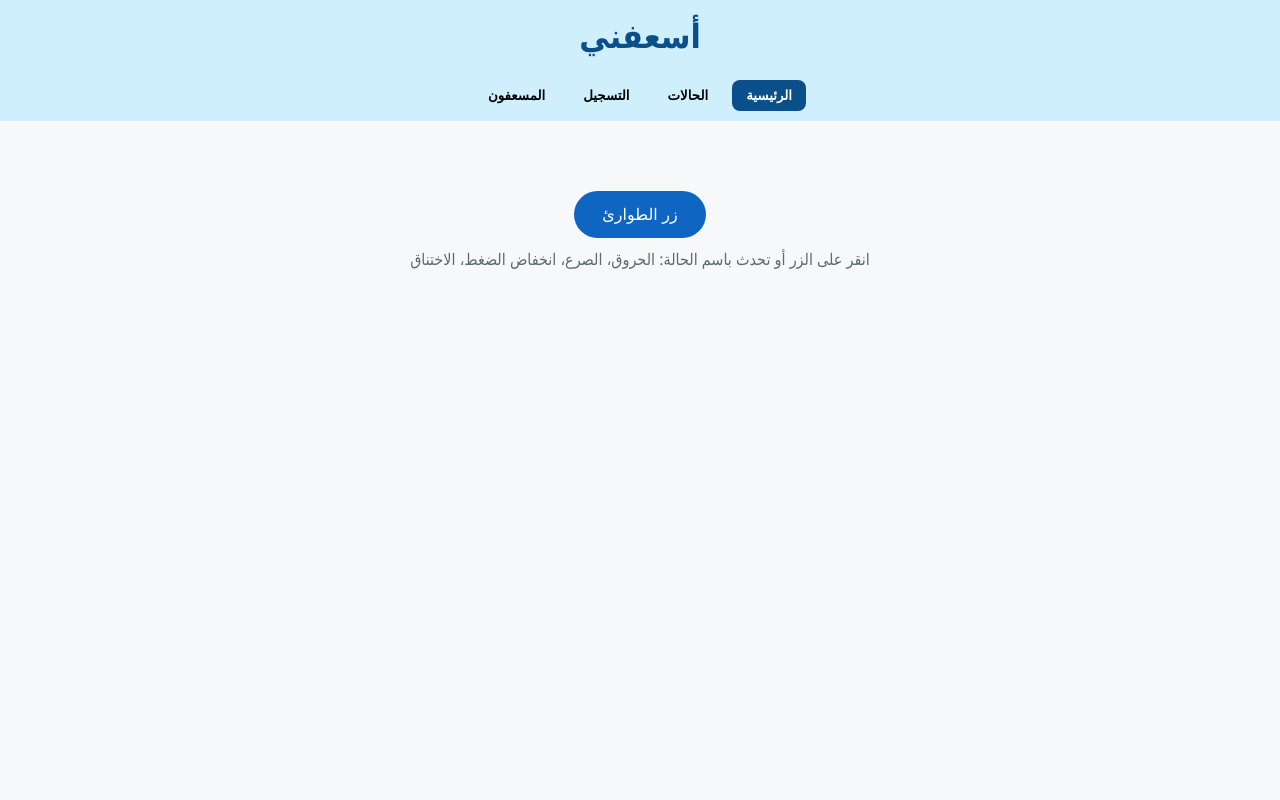
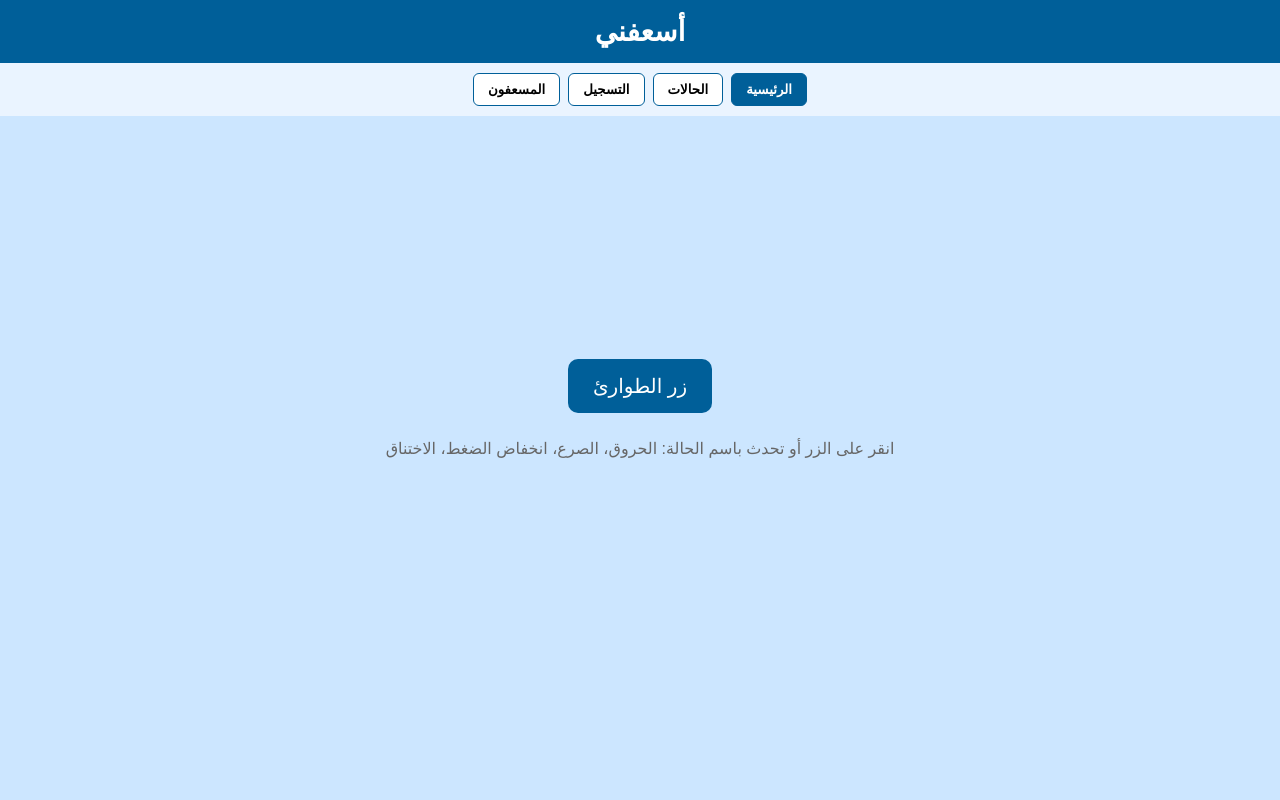
Before and after one commit to Smart-Paramedic/Prohect, a PHP site: page / in a window 1280 px wide. Run offline with PHP 8.4, Linux system fonts and the light colour scheme.

Commit message:
Style.css

```diff
--- a/Style.css
+++ b/Style.css
@@ -1,138 +1,154 @@
 :root {
-  --babyblue: #cfeffd;
-  --darkblue: #0b4f8a;
-  --btnblue: #0e66c2;
-  --cardbg: #eef9ff;
-  --text: #21303b;
-  --muted: #5b6b73;
+  --babyblue: #cce6ff;
+  --darkblue: #005f99;
+  --white: #fff;
+  --gray: #666;
 }
 
-* { box-sizing: border-box; }
-html, body {
-  height: 100%;
+body {
+  font-family: "Cairo", sans-serif;
   margin: 0;
-  padding: 0;
-  font-family: "Segoe UI", Tahoma, "Noto Naskh Arabic", sans-serif;
-  direction: rtl;
-  color: var(--text);
-  background: #f6f8fa;
+  background: var(--babyblue);
+  color: #000;
+  text-align: center;
 }
 
-header {
-  background: var(--babyblue);
-  padding: 12px 8px;
-  text-align: center;
-}
-.site-title {
+header .site-title {
+  background: var(--darkblue);
+  color: var(--white);
+  padding: 15px;
+  font-size: 28px;
   margin: 0;
-  font-size: 2.1rem;
-  color: var(--darkblue);
-  font-weight: 700;
 }
 
 .nav-tabs {
   display: flex;
   justify-content: center;
-  gap: 10px;
-  background: var(--babyblue);
+  background: #eaf4ff;
+  gap: 8px;
   padding: 10px;
 }
+
 .nav-tab {
-  border: 0;
-  background: transparent;
+  background: var(--white);
+  border: 1px solid var(--darkblue);
   padding: 8px 14px;
-  border-radius: 8px;
+  border-radius: 6px;
   cursor: pointer;
-  font-weight: 600;
+  font-weight: bold;
 }
 .nav-tab.active {
   background: var(--darkblue);
-  color: #fff;
+  color: var(--white);
 }
 
-.main {
-  max-width: 1100px;
-  margin: 18px auto;
-  padding: 0 16px;
-}
 .tab-content {
   display: none;
-  padding: 12px 4px;
+  padding: 20px;
 }
 .tab-content.active {
   display: block;
 }
 
 .home-center {
-  text-align: center;
-  margin-top: 40px;
+  display: flex;
+  flex-direction: column;
+  align-items: center;
+  justify-content: center;
+  gap: 10px;
+  height: 70vh;
 }
+
 .emergency-btn {
-  background: var(--btnblue);
-  color: #fff;
+  background: var(--darkblue);
+  color: white;
+  padding: 15px 25px;
+  font-size: 20px;
+  border-radius: 10px;
   border: none;
-  padding: 14px 28px;
-  border-radius: 28px;
-  font-size: 16px;
   cursor: pointer;
 }
+.emergency-btn:hover {
+  background: #004266;
+}
 .hint {
-  margin-top: 10px;
-  color: var(--muted);
+  font-size: 16px;
+  color: var(--gray);
 }
 
-.section-title {
-  text-align: center;
-  margin-bottom: 12px;
-}
 .cases-container {
   display: flex;
   flex-wrap: wrap;
-  gap: 16px;
   justify-content: center;
+  gap: 15px;
 }
-
 .case-card {
-  background: var(--cardbg);
-  padding: 16px;
-  border-radius: 8px;
-  margin-bottom: 16px;
+  background: var(--white);
+  border-radius: 12px;
+  padding: 15px;
+  width: 280px;
+  text-align: right;
+  box-shadow: 0 3px 8px rgba(0,0,0,0.1);
 }
-.card-controls button,
-.call-btn {
-  margin: 6px;
-  padding: 8px 12px;
-  background: var(--btnblue);
+.case-card h3 {
+  color: var(--darkblue);
+  margin-top: 0;
+}
+.case-card .subtitle {
+  font-weight: bold;
+  margin-bottom: 5px;
+}
+.case-card ul {
+  padding-right: 20px;
+  list-style: disc;
+}
+.case-card ul li {
+  margin-bottom: 5px;
+}
+.card-controls {
+  display: flex;
+  justify-content: space-between;
+  margin-top: 10px;
+}
+.card-controls button {
+  background: var(--darkblue);
   color: white;
   border: none;
-  border-radius: 6px;
+  border-radius: 5px;
+  padding: 6px 8px;
   cursor: pointer;
 }
-
+.center-content {
+  text-align: center;
+  display: flex;
+  flex-direction: column;
+  align-items: center;
+  gap: 10px;
+}
 .register-form {
-  max-width: 420px;
-  margin: 0 auto;
   display: flex;
   flex-direction: column;
   gap: 10px;
+  max-width: 400px;
+  margin: 0 auto;
 }
 .register-form input,
 .register-form select,
 .register-form textarea {
-  padding: 10px;
+  padding: 8px;
   border-radius: 6px;
-  border: 1px solid #d5dce6;
+  border: 1px solid #ccc;
 }
 .submit-btn {
-  background: var(--btnblue);
-  color: #fff;
+  background: var(--darkblue);
+  color: white;
+  border: none;
+  border-radius: 6px;
   padding: 10px;
-  border-radius: 6px;
-  border: 0;
   cursor: pointer;
 }
-
-.center-content {
-  text-align: center;
-  padding: 20px;
+#successMessage {
+  margin-top: 10px;
+  color: green;
+  font-weight: bold;
 }
```
